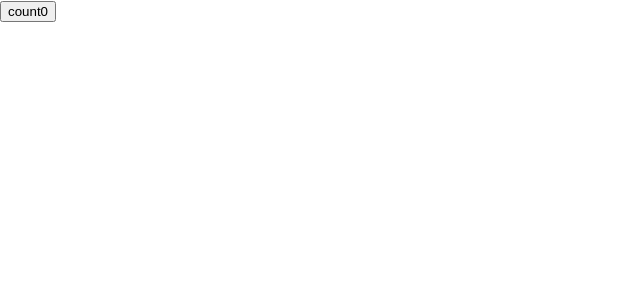
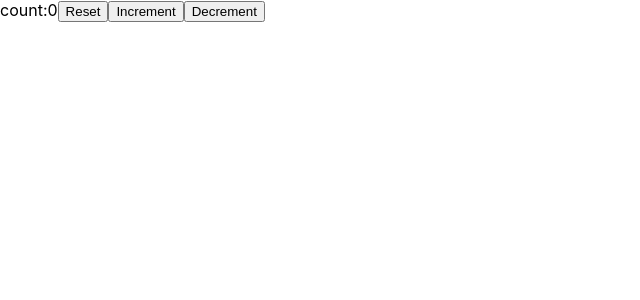
Before and after one commit to MayurArchives/react, a React (Create React App) app: page / in a window 1280 px wide. Shown: the top 300 px of the page, without its empty margins (0-640 px from the left). Built offline with nearby package versions, Linux system fonts and the light colour scheme.

Commit message:
counter increment and decrement

```diff
--- a/src/App.jsx
+++ b/src/App.jsx
@@ -23,6 +23,7 @@
 // import SimpleComp from './components/SimpleComponent';
 import RoApp from './components/RoApp';
 import Hooks from './components/Hooks';
+import HooksTwo from './components/HooksTwo';
 // import MyContext from './components/MyContext';
 
 
@@ -64,7 +65,8 @@
 
                 {/* <RoApp /> */}
                 {/* <MyContext /> */}
-                <Hooks />
+                {/* <Hooks /> */}
+                <HooksTwo />
 
 
 
--- /dev/null
+++ b/src/components/HooksTwo.jsx
@@ -0,0 +1,23 @@
+import React, { useState } from 'react'
+
+function HooksTwo() {
+    const initialCount = 0
+    const [count, setCount] = useState(initialCount)
+
+    return (
+        <div>
+            count:{count}
+            <button onClick={() => setCount(initialCount)}>Reset</button>
+            <button onClick={() => setCount(count + 1)}>Increment</button>
+            <button onClick={() => setCount(count - 1)}>Decrement</button>
+            {/* <button onClick ={()=>setCount(initialCount)}>Reset</button> */}
+
+
+
+
+
+        </div>
+    )
+}
+
+export default HooksTwo
```
